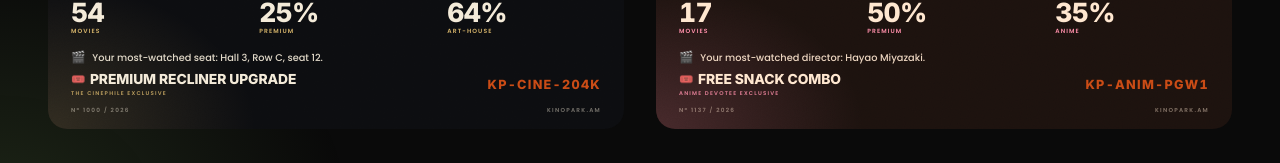
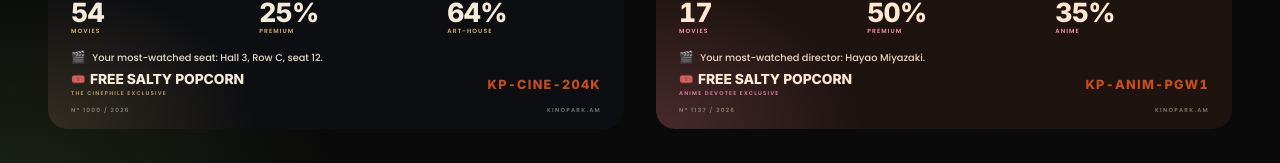
Before and after one commit to sasun-stack/Kinopark, a Next.js app: page /deck in a window 1280 px wide. Shown: the part 591-754 px from the top of the page. Built offline with nearby package versions, Linux system fonts and the light colour scheme.

Commit message:
Hardcode Card reward label to 'Free Salty Popcorn' too
Match the Story view: both views now always render the same fixed
reward text regardless of archetype.

Co-Authored-By: Claude <noreply@anthropic.com>

```diff
--- a/src/components/MovieCard.tsx
+++ b/src/components/MovieCard.tsx
@@ -186,7 +186,7 @@ export function MovieCard({
             }}
           >
             <span style={{ color: accent, fontSize: "2cqw" }}>🎟️</span>
-            <span>{reward.label}</span>
+            <span>Free Salty Popcorn</span>
           </div>
           <div
             style={{
```
